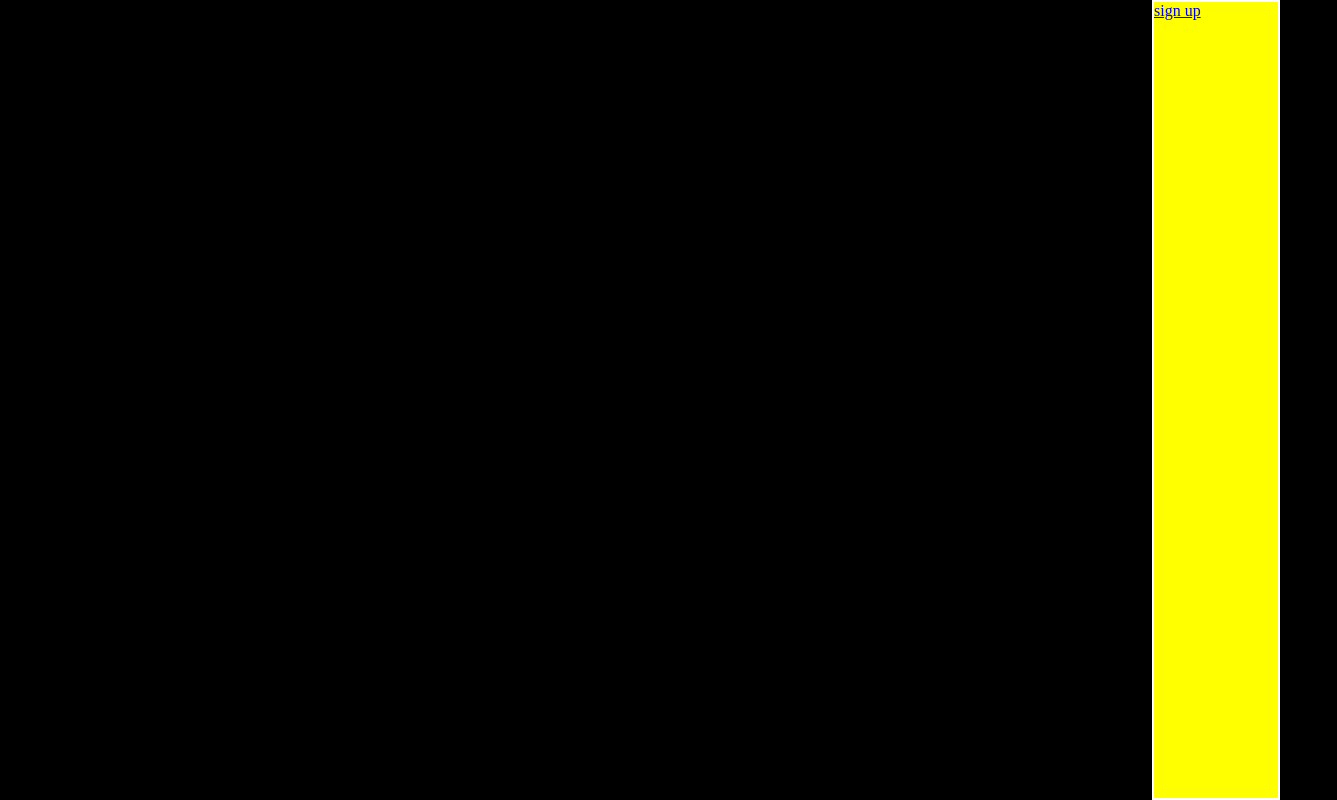
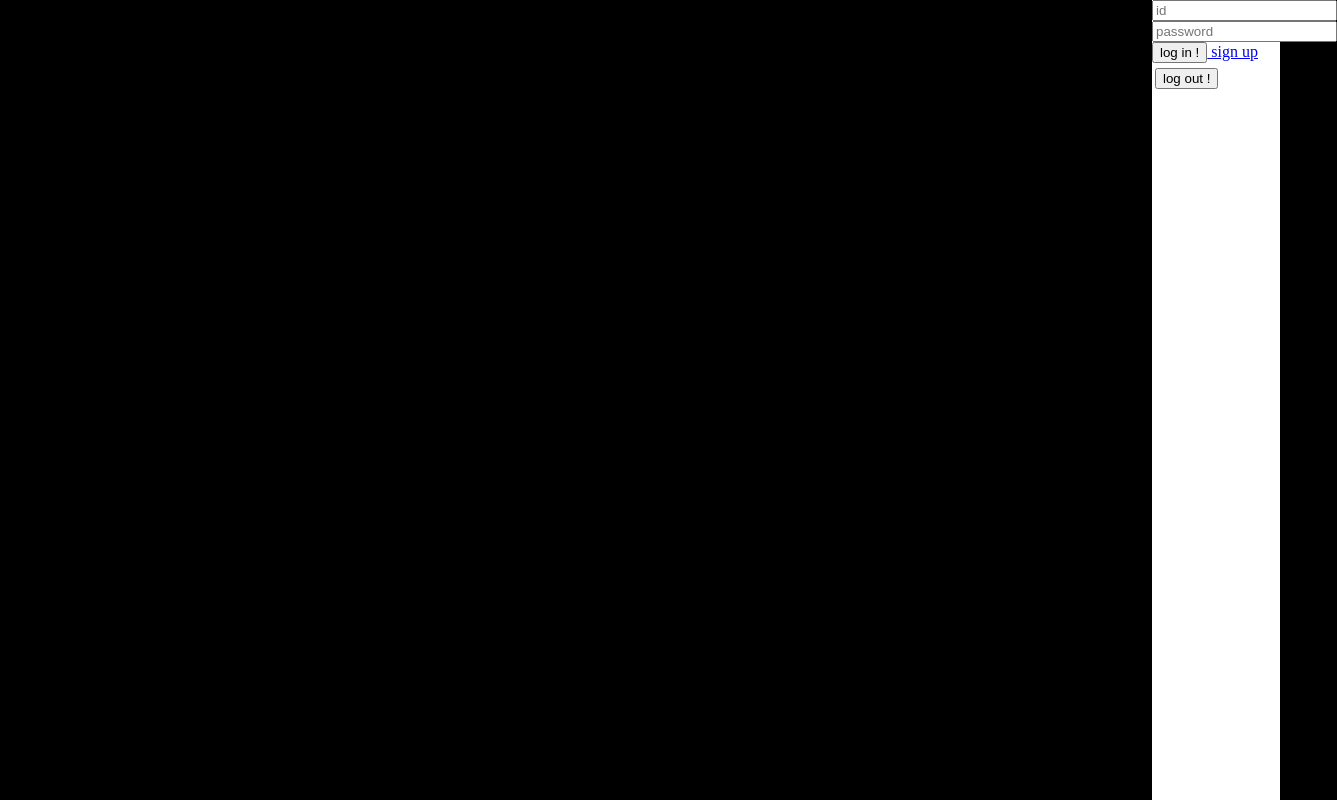
Before and after one commit to BenGuillot/AWS_PostIt, a website: page app/postit.html in a window 1280 px wide. Shown: the whole page, 1337 px wide, since content can reach past the window. Drawn offline with Linux system fonts and the light colour scheme.

Commit message:
ajout des options log in, log out et sign up dans la page principale

```diff
--- a/app/postit.html
+++ b/app/postit.html
@@ -24,6 +24,30 @@
 	<section id="scriptab">
 		Affichage d'un post-it avec JS.
 	</section>
+	<section id="templateAndOption">
+		<table class="opt">
+			<!--{{ %if not logged in}}-->
+			<tr>
+				<form method="POST" action="/login">
+					<input type="text" name="id" placeholder="id">
+					<input type="password" name="pwd" placeholder="password">
+					<button type="submit">log in !</button>
+				</form>
+			</tr>
+			<!--{{ %else }}-->
+			<td>
+				<form method="POST" action="/logout">
+					<button type="submit">log out !</button>
+				</form>
+			</td>
+			<!--{{ %endif }}-->
+			<tr>
+				<a href="/signup"> sign up
+			</tr>
+
+		</table>
+	</section>
+
 	<!--
 	<section id="scriptcanevas">
 		<p> Affichage d'un canevas.
--- a/app/postit.js
+++ b/app/postit.js
@@ -7,14 +7,6 @@ function initWindow(){
   var window = document.createElement("table");
   window.innerHTML='';
   window.className="window";
-  var opt = document.createElement("table");
-  opt.innerHTML='';
-  opt.className="opt";
-  var addUser = document.createElement("tr");
-  addUser.innerHTML=`<a href=\"/signup \"> sign up`;
-  opt.appendChild
-  opt.appendChild(addUser);
-  section.appendChild(opt);
   section.appendChild(window);
   btn = document.querySelector('.window');
 }
--- a/app/style.css
+++ b/app/style.css
@@ -66,7 +66,7 @@ canvas{
 	background-color: black;
 }
 
-.opt{
+#templateAndOption{
 	position:   absolute;
 	width : 10%;
 	height : 100%;
@@ -77,7 +77,3 @@ canvas{
 	border:1ch;
 	background-color: white;
 }
-
-tr {
-	background-color:yellow;
-}
--- a/script.js
+++ b/script.js
@@ -22,7 +22,11 @@ app.all('/',function(req,res){
   res.redirect('/s/postit.html');
 });
 
-app.all('/signup',function(req,res){
+app.get('/signup',function(req,res){
+  res.redirect('/s/signup.html');
+});
+
+app.post('/signup',function(req,res){
   res.send("Sign Up!");
 });
 
```
Also changed, not shown: app/signup.html (added, +19 -0 lines).
